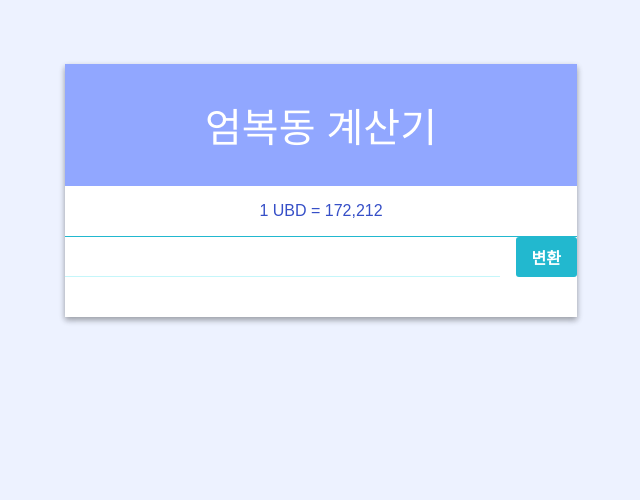
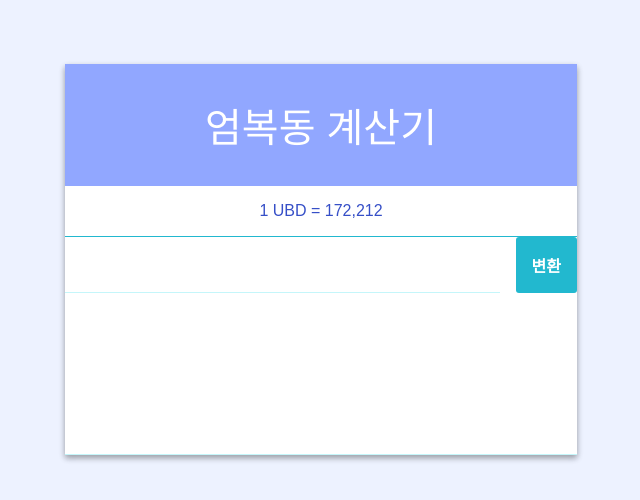
Before and after one commit to s4ng/UBD_Calculator, a React (Create React App) app: page / in a window 1280 px wide. Shown: the top 500 px of the page, without its empty margins (319-959 px from the left). Built offline with nearby package versions, Linux system fonts and the light colour scheme.

Commit message:
upload / 0510

```diff
--- a/src/App.js
+++ b/src/App.js
@@ -1,11 +1,14 @@
 import React, { Component } from 'react';
 import UbdcalTemplate from './components/ubdcalTemplate';
 import Form from './components/Form';
+import Result from './components/Result';
+
+
 
 class App extends Component {
   render() {
     return (
-      <UbdcalTemplate form={<Form/>}>
+      <UbdcalTemplate form={<Form/>} result={<Result/>}>
         템플릿 완성
       </UbdcalTemplate>
     );
--- a/src/components/Form.css
+++ b/src/components/Form.css
@@ -12,8 +12,8 @@
   }
 
   .create-button {
-    padding-top: 0.5rem;
-    padding-bottom: 0.5rem;
+    padding-top: 1rem;
+    padding-bottom: 1rem;
     padding-left: 1rem;
     padding-right: 1rem;
     margin-left: 1rem;
--- /dev/null
+++ b/src/components/Result.css
@@ -0,0 +1,4 @@
+.form{
+    display:flex;
+    justify-content: flex-end;
+}
--- /dev/null
+++ b/src/components/Result.js
@@ -0,0 +1,12 @@
+import React from 'react';
+import './Result.css';
+
+const Result = ({value}) => {
+  return (
+    <div className="form">
+      <input value={value} readOnly/>
+    </div>
+  );
+};
+
+export default Result;
--- a/src/components/ubdcalTemplate.css
+++ b/src/components/ubdcalTemplate.css
@@ -28,5 +28,5 @@
   }
 
   .cal-wrapper {
-    min-height: 5rem;
+    height: 12rem;
   }
--- a/src/components/ubdcalTemplate.js
+++ b/src/components/ubdcalTemplate.js
@@ -1,7 +1,7 @@
 import React from 'react';
 import './ubdcalTemplate.css';
 
-const ubdcalTemplate = ({form}) => {
+const ubdcalTemplate = ({form, result}) => {
     return(
         <main className="ubd-cal-template">
          <div className="title">
@@ -15,6 +15,9 @@ const ubdcalTemplate = ({form}) => {
          <section className="cal-wrapper">
             {form}
          </section>
+         <section className="res=wrapper">
+            {result}
+         </section>
         </main>
     );
 };
```
